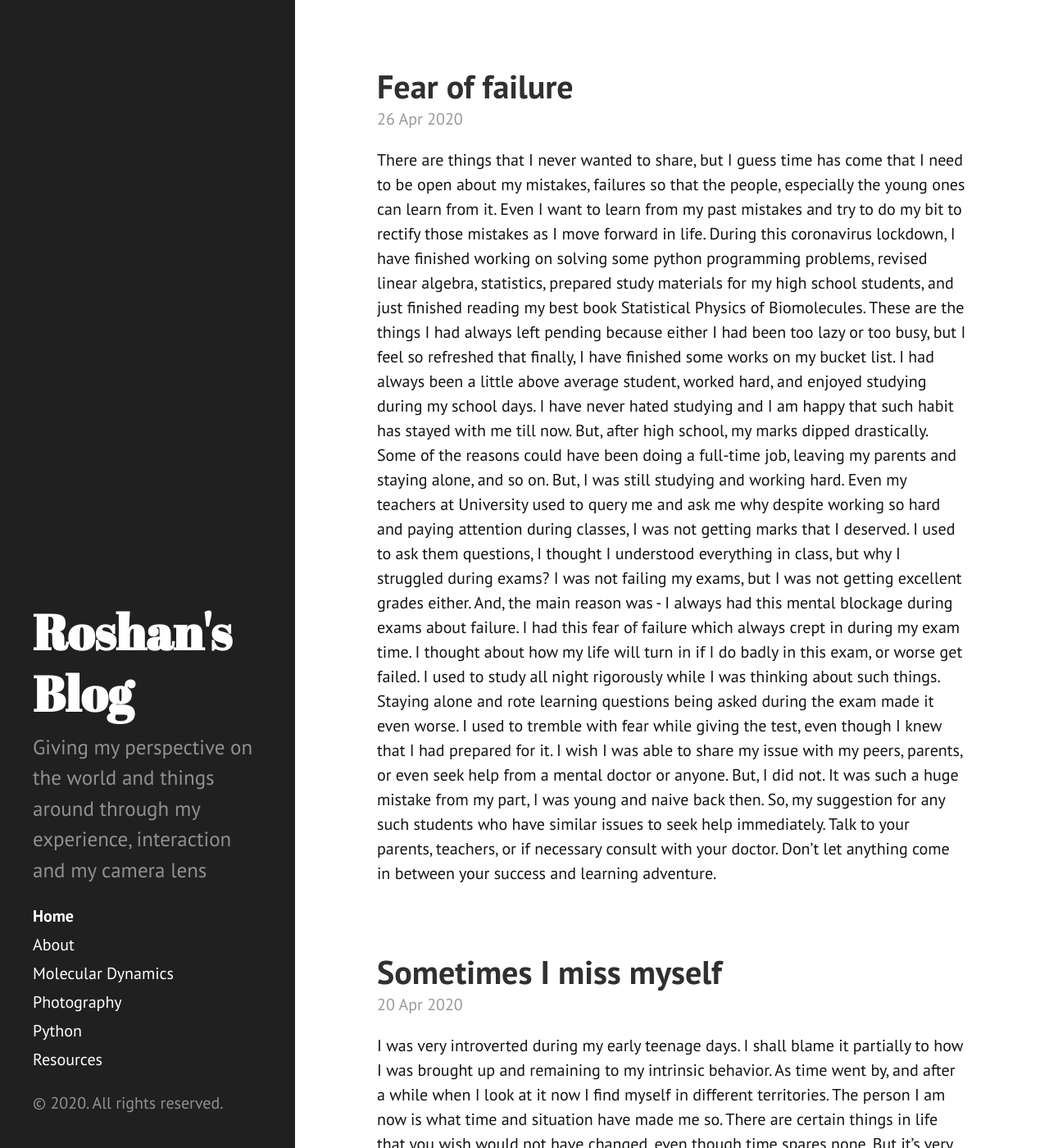
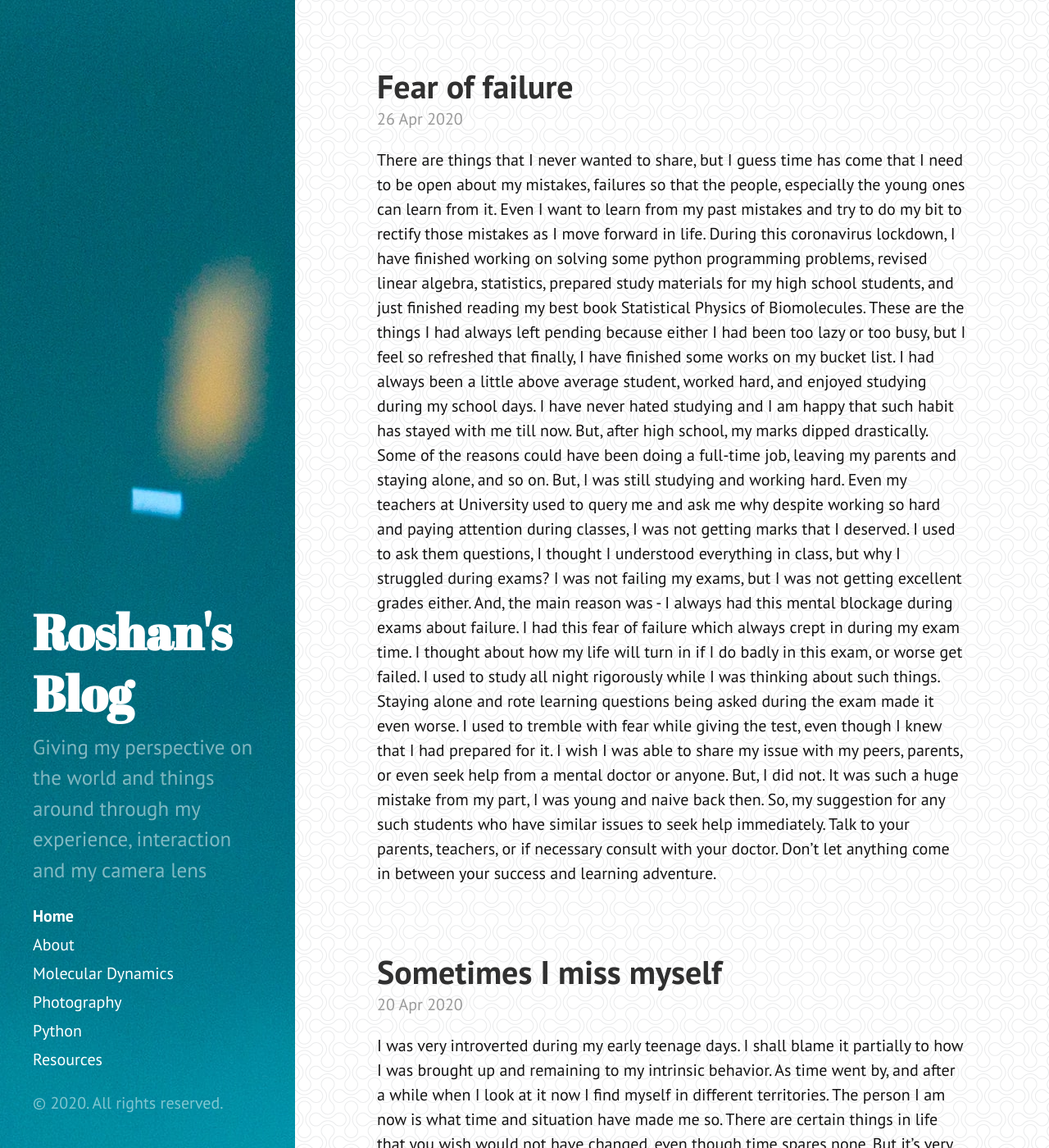
Before and after one commit to roshrestha/roshrestha.github.io, a Jekyll site: the page built from index.html, in a window 1280 px wide and 1400 px high. Shown: the whole window at 82% size. Built offline with Jekyll 4.4.1, drawn with Linux system fonts in a browser that asks for light colours; the list of posts is cut into pages by our own code.

Commit message:
minor css tweaks

```diff
--- a/public/css/hyde.css
+++ b/public/css/hyde.css
@@ -58,6 +58,7 @@ html {
   padding: 2rem 1rem;
   color: rgba(255,255,255,.5);
   background-color: #202020;
+  background-image: url("/images/jason-leung-Xaanw0s0pMk-unsplash.jpg");
 
 }
 @media (min-width: 48em) {
--- a/public/css/poole.css
+++ b/public/css/poole.css
@@ -61,6 +61,8 @@ html {
 body {
   color: #151414;
   background-color: #ffffff;
+  background-image: url("/images/double-bubble-outline.png");
+
 
   -webkit-text-size-adjust: 100%;
       -ms-text-size-adjust: 100%;
```
Also changed, not shown: double-bubble-outline.png (added), images/double-bubble-outline.png (added), images/jason-leung-Xaanw0s0pMk-unsplash.jpg (added).
